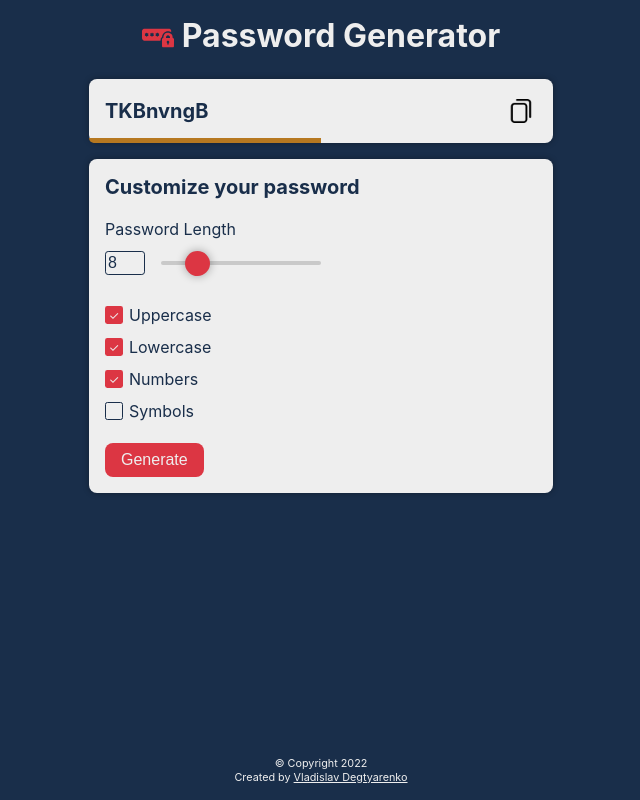
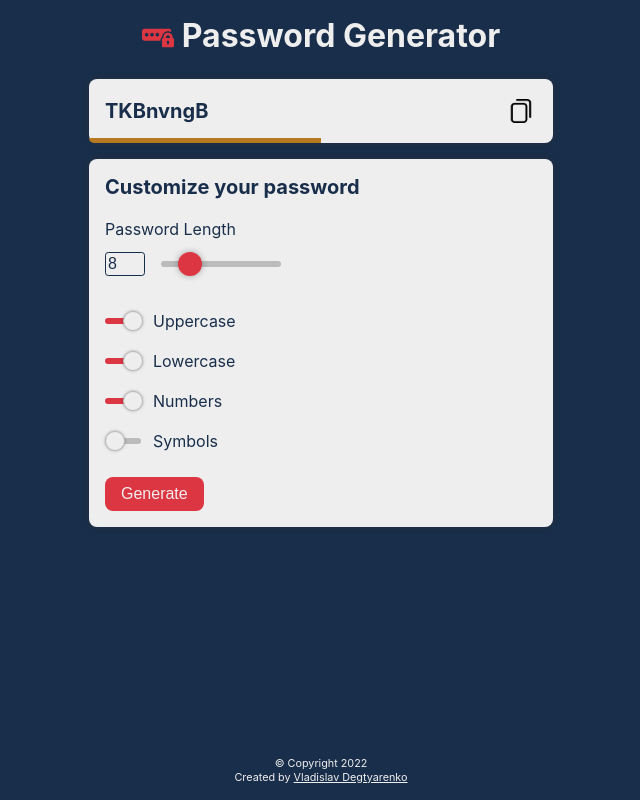
Before and after one commit to VladislavDegtyarenko/preact-password-generator, a React (Vite) app: page / in a window 1280 px wide. Shown: the whole page, without its empty margins (319-959 px from the left). Built offline with nearby package versions, Linux system fonts and the light colour scheme; the HTML template or start-up script is replaced by a standard one.

Commit message:
replace checkboxes with switch

```diff
--- a/src/components/Checkbox.css
+++ b/src/components/Checkbox.css
@@ -13,29 +13,62 @@
    width: 0;
 }
 
-.checkbox input:checked ~ span {
-   background: var(--accent-color);
-   border-color: transparent;
+.checkbox input:checked ~ .slider:before {
+   background-color: var(--accent-color);
 }
 
-.checkbox span {
-   width: 1.5em;
-   height: 1.5em;
+.checkbox input:checked ~ .slider:after {
+   margin-left: 1.5em;
+}
+
+.checkbox .slider {
+   width: 3em;
+   height: 2em;
    display: flex;
    justify-content: center;
    align-items: center;
-   border-radius: calc(var(--border-radius) / 2.5);
-   border: solid 1px var(--dark-color);
    font-size: 0.75em;
    position: absolute;
    color: var(--light-color);
 }
 
+.checkbox .slider:before {
+   content: "";
+   position: absolute;
+   top: 50%;
+   transform: translateY(-50%);
+   left: 0;
+   width: 100%;
+   height: 0.5em;
+   background-color: var(--mid-alt-color);
+   border-radius: var(--border-radius);
+   transition: background-color 0.15s ease-in;
+}
+
+.checkbox .slider:after {
+   content: "";
+   position: absolute;
+   left: 0;
+   top: 50%;
+   transform: translateY(-50%);
+   width: 1.5em;
+   height: 1.5em;
+   border-radius: 50%;
+   background-color: var(--light-color);
+   border: solid 0.1em var(--mid-alt-color);
+   box-shadow: 0 0 0.25em var(--shadow-color);
+   transition: var(--hover-glow-transition), margin-left 0.15s ease-in;
+}
+
+.checkbox:hover .slider::after {
+   box-shadow: var(--hover-glow-shadow);
+}
+
 .checkbox label {
+   position: relative;
    text-transform: capitalize;
    font-size: 1em;
-   line-height: 1;
-   position: relative;
-   padding-left: 1.5em;
+   line-height: 1.5;
+   padding-left: 3em;
    user-select: none;
 }
--- a/src/components/Checkbox.jsx
+++ b/src/components/Checkbox.jsx
@@ -13,7 +13,7 @@ function Checkbox(props) {
             checked={checked}
             onChange={handleChange}
          />
-         <span>{checked && "✓"}</span>
+         <span className="slider"></span>
          <label htmlFor={name}>
             {name}
          </label>
--- a/src/components/Length.css
+++ b/src/components/Length.css
@@ -14,12 +14,10 @@
    margin-right: 1em;
 }
 
-/* .length input[type="range"] {
-   width: 10em;
-   font-size: 1em;
-   accent-color: var(--accent-color);
+.length input[type="range"]::-webkit-slider-thumb:hover {
+   box-shadow: var(--hover-glow-shadow);
 }
- */
+
 .length div {
    display: flex;
    align-items: center;
@@ -31,7 +29,7 @@ input[type="range"] {
    margin: 18px 0;
    width: 10em;
    accent-color: var(--accent-color);
-   font-size: 1em;
+   font-size: 0.75em;
 }
 
 input[type="range"]:focus {
@@ -40,33 +38,40 @@ input[type="range"]:focus {
 
 input[type="range"]::-webkit-slider-runnable-track {
    width: 100%;
-   height: 0.25em;
+   height: 0.5em;
    cursor: pointer;
-   background: #33333333;
+   background-color: var(--mid-alt-color);
    border-radius: var(--border-radius);
 }
 input[type="range"]::-webkit-slider-thumb {
    box-shadow: 0 0 0.5em var(--shadow-color);
    border-radius: 50%;
    border: none;
-   font-size: 1.25em;
-   width: 1.25em;
-   height: 1.25em;
-   background: var(--accent-color);
+   font-size: 1em;
+   width: 2em;
+   height: 2em;
+   background-color: var(--accent-color);
    cursor: pointer;
-   margin-top: -0.5em;
+   margin-top: -0.75em;
    -webkit-appearance: none;
+   transition: var(--hover-glow-transition);
 }
+
+input[type="range"]::-webkit-slider-thumb:active {
+   background-color: var(--accent-color-pressed);
+}
+
 input[type="range"]:focus::-webkit-slider-runnable-track {
-   background: #33333333;
+   background-color: #33333333;
 }
 input[type="range"]::-moz-range-track {
    width: 100%;
    height: 0.25em;
    cursor: pointer;
-   background: #33333333;
+   background-color: #33333333;
    border-radius: var(--border-radius);
 }
+
 input[type="range"]::-moz-range-thumb {
    box-shadow: 0 0 0.5em var(--shadow-color);
    border-radius: 50%;
@@ -76,4 +81,9 @@ input[type="range"]::-moz-range-thumb {
    height: 1.25em;
    background: var(--accent-color);
    cursor: pointer;
+   transition: var(--hover-glow-transition);
 }
+
+input[type="range"]::-moz-range-thumb:focus {
+   background-color: var(--accent-color-pressed);
+}
--- a/src/components/Settings.css
+++ b/src/components/Settings.css
@@ -16,4 +16,13 @@
    background-color: var(--accent-color);
    color: var(--light-color);
    cursor: pointer;
+   transition: var(--hover-glow-transition);
 }
+
+.generate:hover {
+   box-shadow: var(--hover-glow-shadow);
+}
+
+.generate:active {
+   background-color: var(--accent-color-pressed);
+}
--- a/src/index.css
+++ b/src/index.css
@@ -8,16 +8,19 @@ body {
    color: var(--light-color);
    --dark-color: #192e4a;
    --mid-color: #457b9d;
-   --mid-alt-color: #a8dadc;
+   --mid-alt-color: #bbb;
    --light-color: #eee;
    --accent-color: #dc3643;
+   --accent-color-pressed: #d42534;
    --poor-password-color: hsl(355, 70%, 42%);
    --average-password-color: hsl(395, 70%, 42%);
    --strong-password-color: hsl(455, 70%, 42%);
    --very-strong-password-color: hsl(515, 70%, 42%);
    --godlike-password-color: hsl(555, 70%, 35%);
-   --shadow-color: #00000055;
+   --shadow-color: #33333366;
    --border-radius: 0.5em;
+   --hover-glow-shadow: 0 0 0.5em #dc3643aa;
+   --hover-glow-transition: box-shadow 0.15s linear;
 }
 
 code {
```
